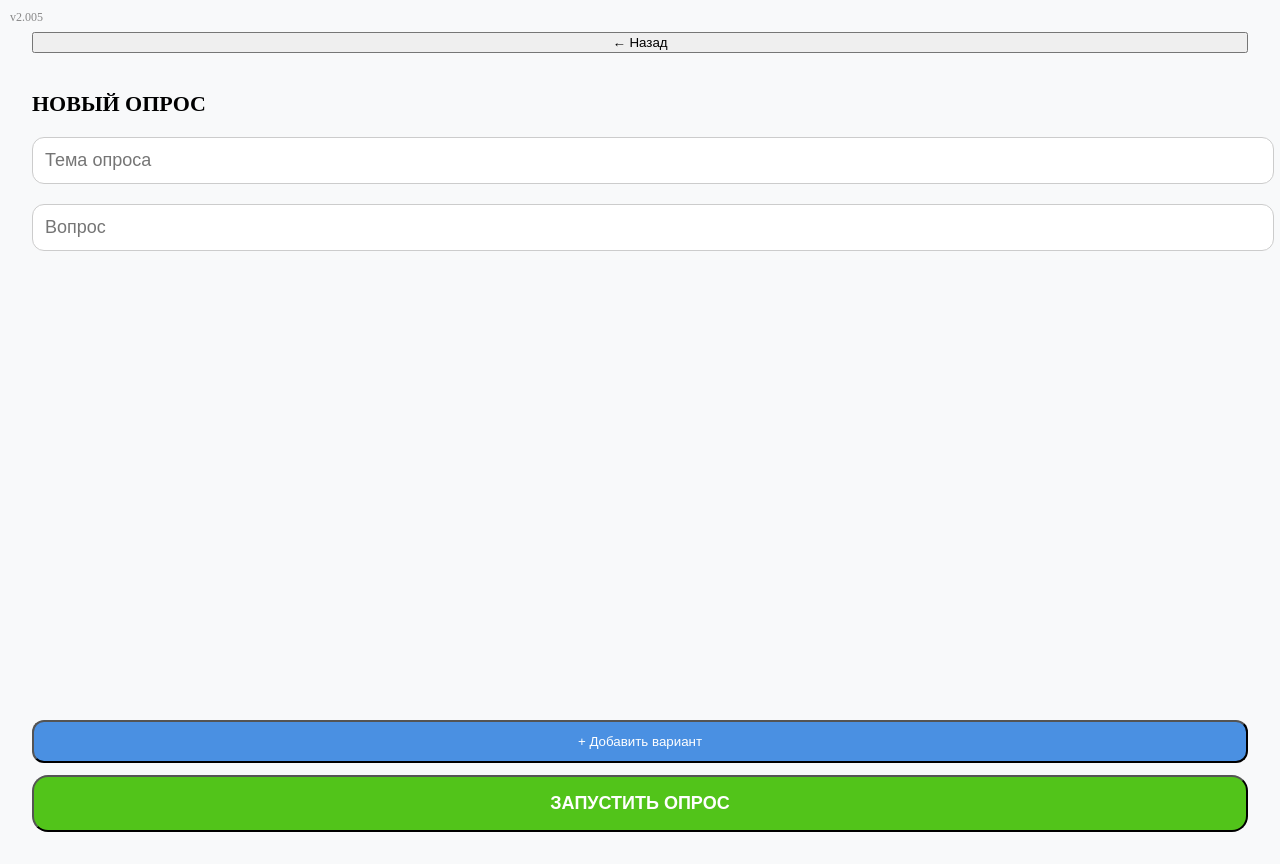
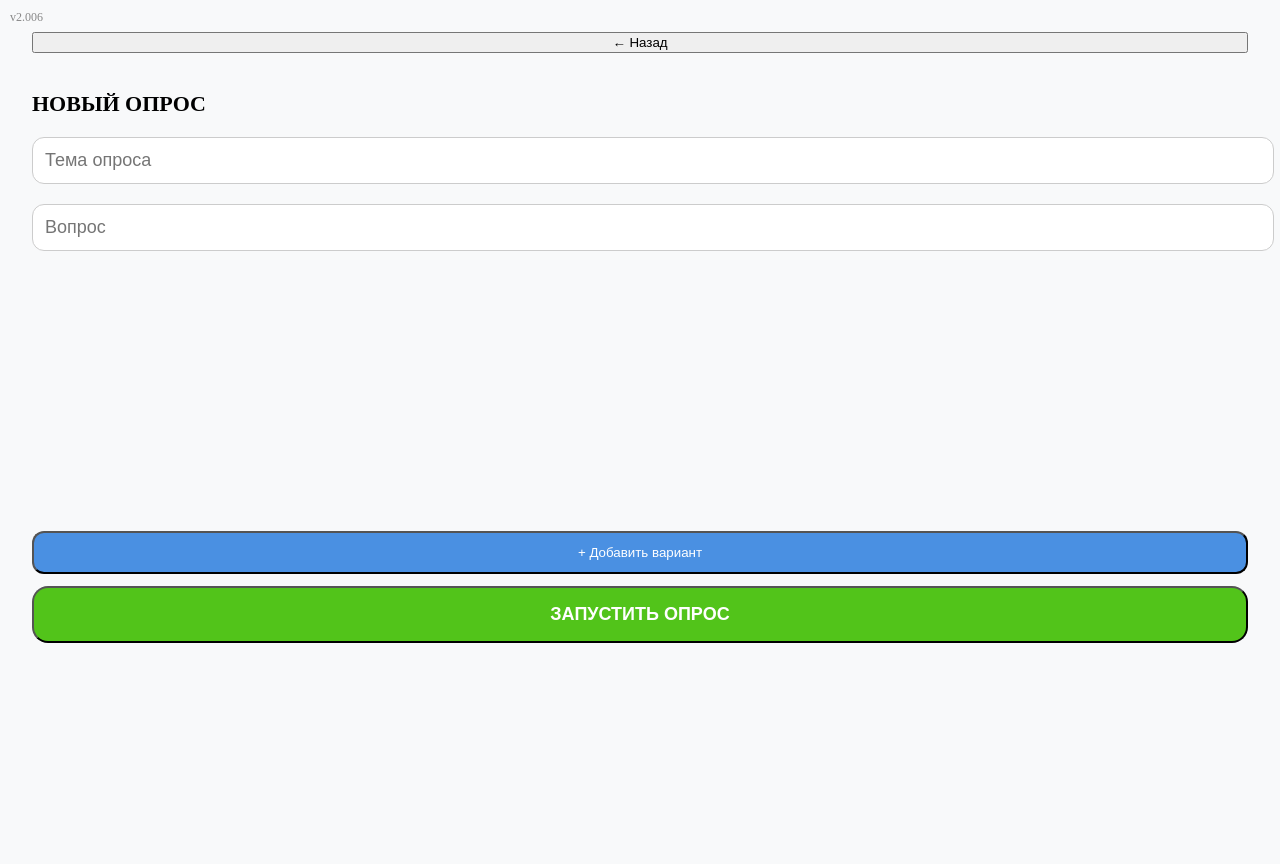
Before and after one commit to Aleksandr7023/golosovalka2, a React (Vite) app: page / in a window 1280 px wide. Both pictures are taken after a click on the button "ЗАДАТЬ НОВЫЙ ОПРОС". Built offline with nearby package versions, Linux system fonts and the light colour scheme.

Commit message:
update 20.11.25 11:16:59

```diff
--- a/src/CreatePollScreen.jsx
+++ b/src/CreatePollScreen.jsx
@@ -1,4 +1,4 @@
-// src/CreatePollScreen.jsx — v2.005
+// src/CreatePollScreen.jsx — v2.006
 
 import React, { useState } from 'react'
 
@@ -17,7 +17,7 @@ export default function CreatePollScreen({ onBack }) {
   return (
     <div style={{ padding: '16px', background: '#f8f9fa', height: '100vh', display: 'flex', flexDirection: 'column' }}>
       <div style={{ position: 'absolute', top: 10, left: 10, fontSize: '12px', color: '#888' }}>
-        v2.005
+        v2.006
       </div>
 
       <button onClick={onBack} style={{ marginBottom: '20px' }}>← Назад</button>
@@ -31,8 +31,8 @@ export default function CreatePollScreen({ onBack }) {
         style={{ width: '100%', padding: '12px', fontSize: '18px', marginBottom: '20px', borderRadius: '12px', border: '1px solid #ccc' }}
       />
 
-      {/* Прокрутка — видно ~3 варианта */}
-      <div style={{ flex: 1, overflowY: 'auto', marginBottom: '20px', paddingRight: '8px' }}>
+      {/* Видно ровно 3 варианта */}
+      <div style={{ flex: 1, overflowY: 'auto', maxHeight: '240px', marginBottom: '20px', paddingRight: '8px' }}>
         {options.map((opt, i) => (
           <div key={i} style={{ display: 'flex', marginBottom: '12px' }}>
             <input
```
